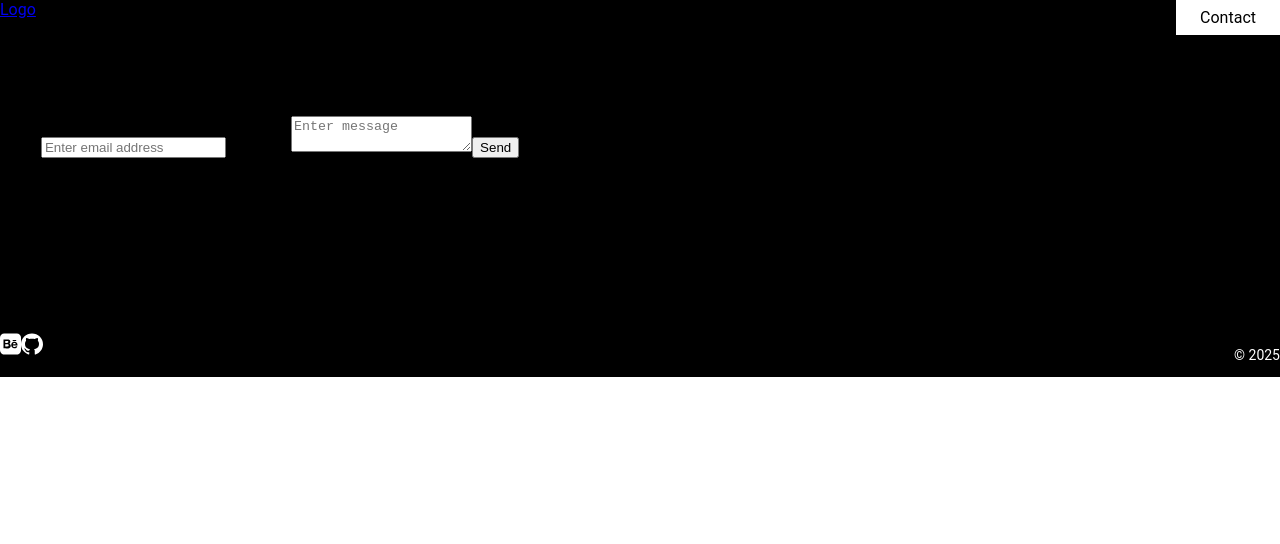
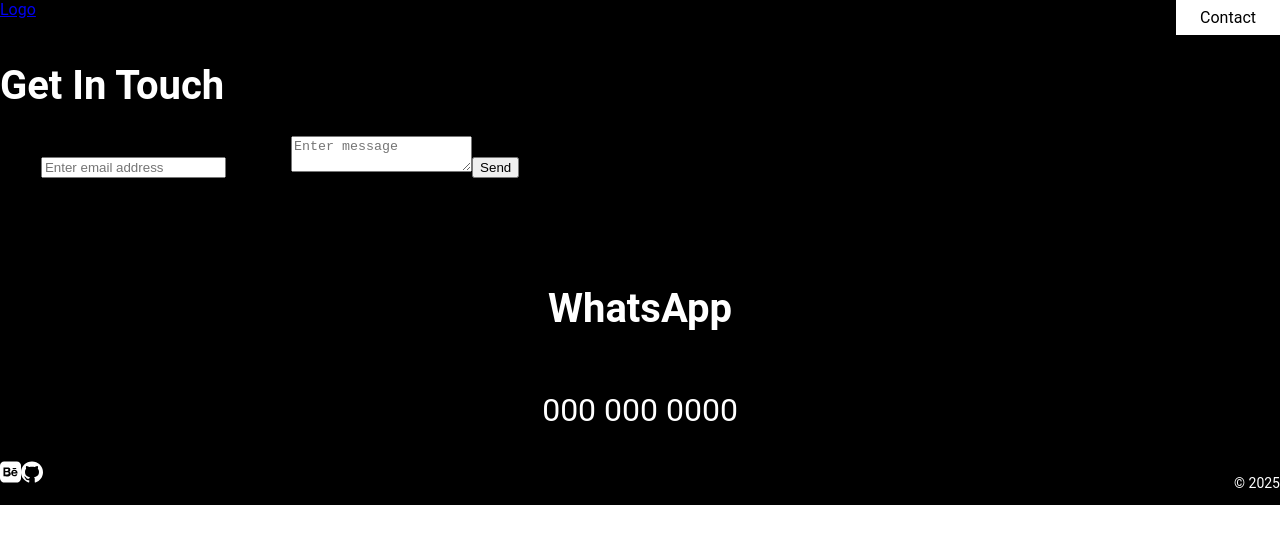
Before and after one commit to HopolangBotsane/Portfolio-Website, a React (Vite) app in the folder portfolio/: page / in a window 1280 px wide. Shown: the top 544 px of the page. Built offline with nearby package versions, Linux system fonts and the light colour scheme.

Commit message:
Adds: Styles to ContactForm

```diff
--- a/portfolio/src/components/ContactSection/ContactForm.jsx
+++ b/portfolio/src/components/ContactSection/ContactForm.jsx
@@ -1,7 +1,6 @@
 import { useRef } from "react"
 import emailjs from "@emailjs/browser"
 import styles from "./ContactSection.module.css"
-
 
 function ContactSection() {
 
@@ -25,8 +24,8 @@ function ContactSection() {
   }
 
   return (
-    <div className="contact-section">
-        <h1 className="section-heading">Get In Touch</h1>
+    <div className={styles.ContactSection}>
+        <h1 className={styles.sectionHeading}>Get In Touch</h1>
         <div className="form-left">
             <form ref={form} onSubmit={sendEmail}>
                 <label>From:</label>
@@ -39,9 +38,9 @@ function ContactSection() {
 
         <h1>OR</h1>
 
-        <div className="form-right">
-            <h1>WhatsApp</h1>
-            <p>000 000 0000</p>
+        <div className={styles.formRight}>
+            <h1 className={styles.formRightHeading}>WhatsApp</h1>
+            <p className={styles.formRightParagraph}>000 000 0000</p>
         </div>
 
     </div>
--- a/portfolio/src/components/ContactSection/ContactSection.module.css
+++ b/portfolio/src/components/ContactSection/ContactSection.module.css
@@ -0,0 +1,26 @@
+.contactSection {
+    display: flex;
+}
+
+.sectionHeading{
+    color: #fff;
+    font-size: 2.5rem;
+}
+
+.formRight {
+    display: flex;
+    flex-direction: column;
+    align-items: center;
+    gap: 0;
+    color: #fff;
+    margin: 0;
+    padding: 0;
+}
+
+.formRightHeading {
+    font-size: 2.5rem;
+}
+
+.formRightParagraph {
+    font-size: 2rem;
+}
```
Lines whose indentation alone changed are shown as unchanged.
